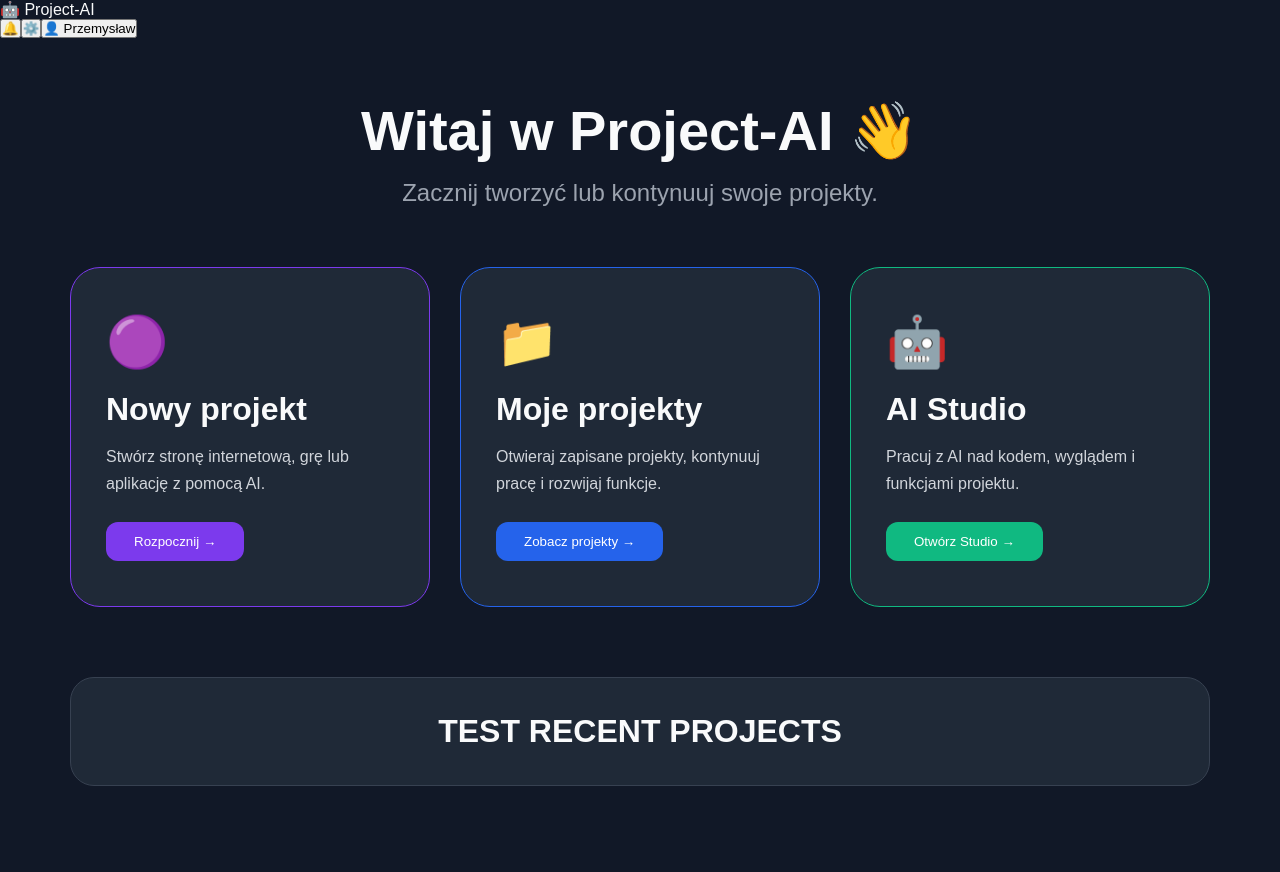
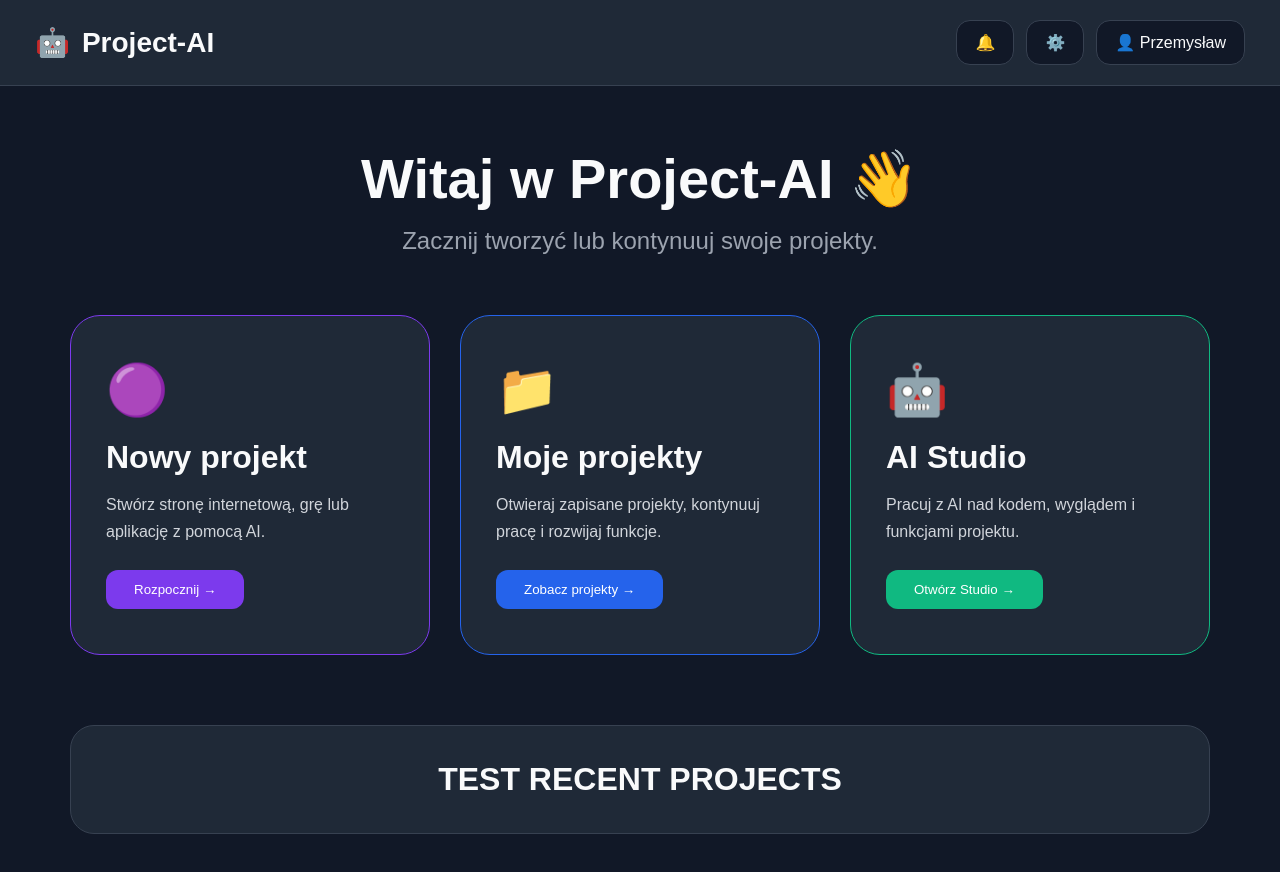
Before and after one commit to PrzemoNH/project-ai, a Next.js app: page /dashboard in a window 1280 px wide. Shown: the top 872 px of the page. Before the commit the page ends 846 px from the top, so only its background shows below. Built offline with nearby package versions, Linux system fonts and the light colour scheme.

Commit message:
Update globals.css

```diff
--- a/app/globals.css
+++ b/app/globals.css
@@ -572,11 +572,77 @@ button {
 
 
 
-.dashboard-subtitle {
+}
 
-  font-size:20px;
+/* ===========================
+   DASHBOARD HEADER
+=========================== */
+
+.dashboard-header {
+
+  display: flex;
+  justify-content: space-between;
+  align-items: center;
+
+  padding: 20px 35px;
+
+  background: #1f2937;
+
+  border-bottom: 1px solid #374151;
 
 }
 
+.dashboard-logo {
+
+  display: flex;
+  align-items: center;
+  gap: 12px;
+
+  font-size: 28px;
+  font-weight: 700;
 
 }
+
+.dashboard-logo span {
+
+  color: #f9fafb;
+
+}
+
+.dashboard-actions {
+
+  display: flex;
+  align-items: center;
+  gap: 12px;
+
+}
+
+.header-button,
+.header-profile {
+
+  border: none;
+
+  background: #111827;
+
+  color: #f9fafb;
+
+  border: 1px solid #374151;
+
+  border-radius: 14px;
+
+  padding: 12px 18px;
+
+  font-size: 16px;
+
+  transition: .25s;
+
+}
+
+.header-button:hover,
+.header-profile:hover {
+
+  background: #2563EB;
+
+  border-color: #2563EB;
+
+}
```
